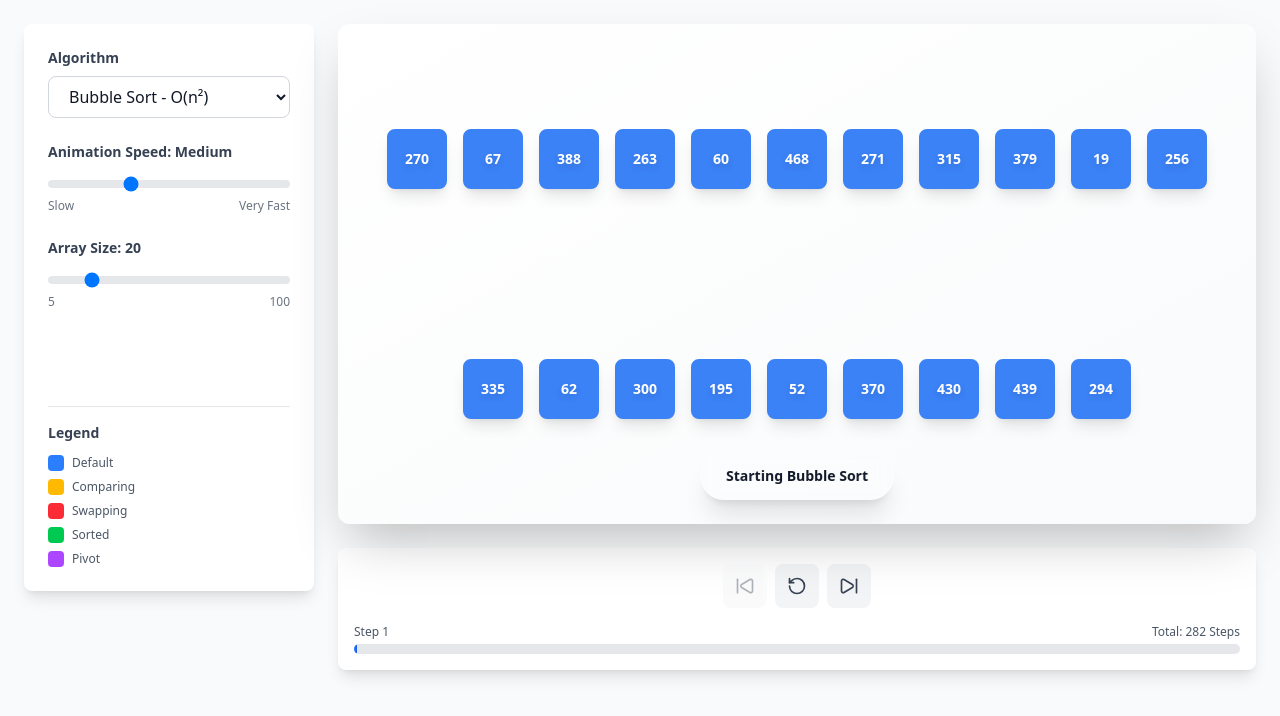
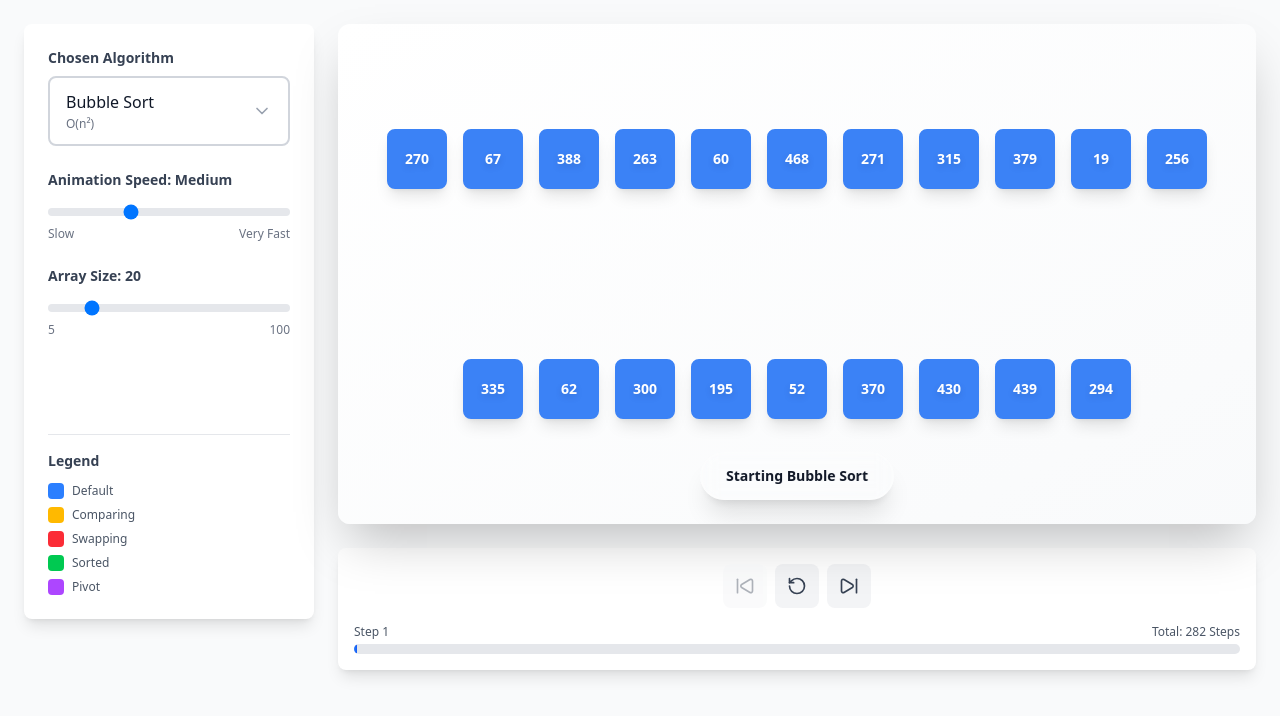
Before and after one commit to ayoub3bidi/bayan-flow, a React (Vite) app: page / in a window 1280 px wide. Shown: the top 716 px of the page. Built offline with nearby package versions, Linux system fonts and the light colour scheme.

Commit message:
style: improve dropdown design (#5)

```diff
--- a/src/components/SettingsPanel.jsx
+++ b/src/components/SettingsPanel.jsx
@@ -1,5 +1,6 @@
-import { motion } from 'framer-motion';
-import { Shuffle } from 'lucide-react';
+import { useState, useRef, useEffect } from 'react';
+import { motion, AnimatePresence } from 'framer-motion';
+import { Shuffle, ChevronDown, Check } from 'lucide-react';
 
 /**
  * SettingsPanel Component
@@ -24,6 +25,9 @@ function SettingsPanel({
   onGenerateArray,
   isPlaying,
 }) {
+  const [isDropdownOpen, setIsDropdownOpen] = useState(false);
+  const dropdownRef = useRef(null);
+
   const algorithms = [
     { value: 'bubbleSort', label: 'Bubble Sort', complexity: 'O(n²)' },
     { value: 'quickSort', label: 'Quick Sort', complexity: 'O(n log n)' },
@@ -37,6 +41,25 @@ function SettingsPanel({
     { value: 10, label: 'Very Fast' },
   ];
 
+  const selectedAlgo = algorithms.find(a => a.value === selectedAlgorithm);
+
+  // Close dropdown when clicking outside
+  useEffect(() => {
+    const handleClickOutside = event => {
+      if (dropdownRef.current && !dropdownRef.current.contains(event.target)) {
+        setIsDropdownOpen(false);
+      }
+    };
+
+    document.addEventListener('mousedown', handleClickOutside);
+    return () => document.removeEventListener('mousedown', handleClickOutside);
+  }, []);
+
+  const handleAlgorithmSelect = value => {
+    onAlgorithmChange(value);
+    setIsDropdownOpen(false);
+  };
+
   return (
     <motion.div
       className="bg-white rounded-lg shadow-lg p-6 space-y-6"
@@ -44,23 +67,84 @@ function SettingsPanel({
       animate={{ opacity: 1, x: 0 }}
       transition={{ delay: 0.1 }}
     >
-      {/* Algorithm Selection */}
-      <div>
+      {/* Algorithm Selection - Custom Dropdown */}
+      <div className="relative" ref={dropdownRef}>
         <label className="block text-sm font-semibold text-gray-700 mb-2">
-          Algorithm
+          Chosen Algorithm
         </label>
-        <select
-          value={selectedAlgorithm}
-          onChange={e => onAlgorithmChange(e.target.value)}
+
+        {/* Dropdown Button */}
+        <button
+          onClick={() => !isPlaying && setIsDropdownOpen(!isDropdownOpen)}
           disabled={isPlaying}
-          className="w-full px-4 py-2 border border-gray-300 rounded-lg focus:ring-2 focus:ring-primary-500 focus:border-transparent transition-all disabled:opacity-50 disabled:cursor-not-allowed"
+          className="w-full px-4 py-3 bg-white border-2 border-gray-300 rounded-lg text-left flex items-center justify-between transition-all duration-200 hover:border-primary-500 focus:outline-none focus:ring-2 focus:ring-primary-500 focus:border-transparent disabled:opacity-50 disabled:cursor-not-allowed disabled:hover:border-gray-300"
         >
-          {algorithms.map(algo => (
-            <option key={algo.value} value={algo.value}>
-              {algo.label} - {algo.complexity}
-            </option>
-          ))}
-        </select>
+          <div className="flex flex-col">
+            <span className="text-gray-900 font-medium">
+              {selectedAlgo?.label}
+            </span>
+            <span className="text-xs text-gray-500 mt-0.5">
+              {selectedAlgo?.complexity}
+            </span>
+          </div>
+          <motion.div
+            animate={{ rotate: isDropdownOpen ? 180 : 0 }}
+            transition={{ duration: 0.2 }}
+          >
+            <ChevronDown
+              size={20}
+              className={`${isDropdownOpen ? 'text-primary-500' : 'text-gray-400'}`}
+            />
+          </motion.div>
+        </button>
+
+        {/* Dropdown Menu */}
+        <AnimatePresence>
+          {isDropdownOpen && (
+            <motion.div
+              initial={{ opacity: 0, y: -10 }}
+              animate={{ opacity: 1, y: 0 }}
+              exit={{ opacity: 0, y: -10 }}
+              transition={{ duration: 0.2 }}
+              className="absolute z-10 w-full mt-2 bg-white border-2 border-gray-200 rounded-lg shadow-xl overflow-hidden"
+            >
+              {algorithms.map((algo, index) => (
+                <motion.button
+                  key={algo.value}
+                  onClick={() => handleAlgorithmSelect(algo.value)}
+                  initial={{ opacity: 0, x: -20 }}
+                  animate={{ opacity: 1, x: 0 }}
+                  transition={{ delay: index * 0.05 }}
+                  className={`w-full px-4 py-3 text-left flex items-center justify-between transition-colors duration-150 hover:bg-primary-50 ${
+                    selectedAlgorithm === algo.value
+                      ? 'bg-primary-50 text-primary-700'
+                      : 'text-gray-700'
+                  }`}
+                >
+                  <div className="flex flex-col">
+                    <span className="font-medium">{algo.label}</span>
+                    <span className="text-xs text-gray-500 mt-0.5">
+                      Time: {algo.complexity}
+                    </span>
+                  </div>
+                  {selectedAlgorithm === algo.value && (
+                    <motion.div
+                      initial={{ scale: 0 }}
+                      animate={{ scale: 1 }}
+                      transition={{
+                        type: 'spring',
+                        stiffness: 500,
+                        damping: 25,
+                      }}
+                    >
+                      <Check size={18} className="text-primary-600" />
+                    </motion.div>
+                  )}
+                </motion.button>
+              ))}
+            </motion.div>
+          )}
+        </AnimatePresence>
       </div>
 
       {/* Speed Control */}
```
